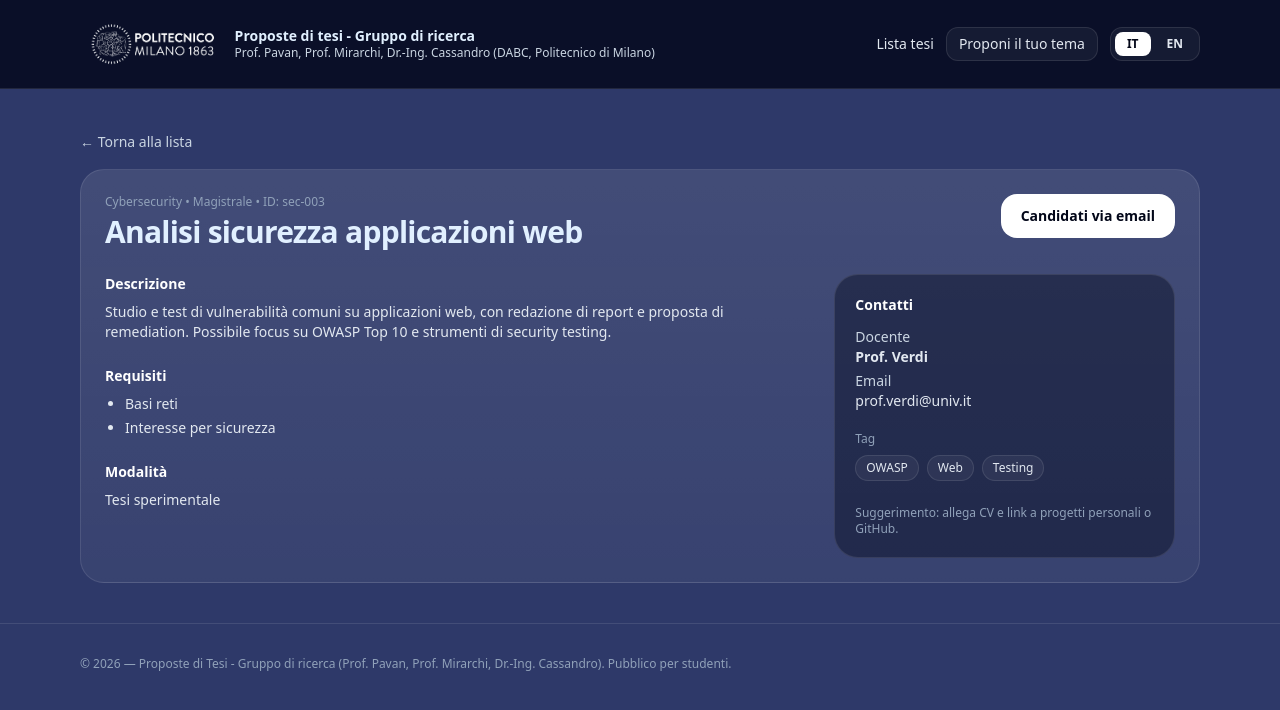
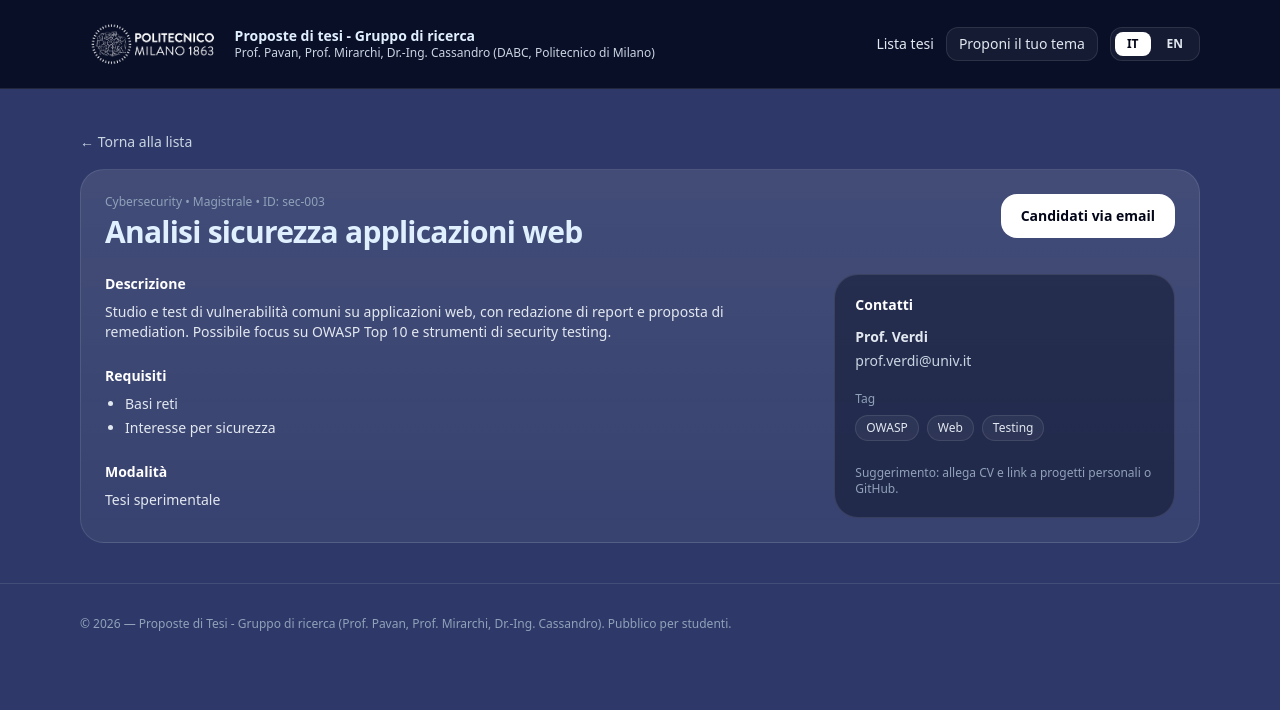
Before and after one commit to Cassa97/tesi-site, a Next.js app: page /tesi-site/tesi/sec-003 in a window 1280 px wide. Shown: the top 710 px of the page. Built offline with nearby package versions, Linux system fonts and the light colour scheme.

Commit message:
Aggiorna gestione contatti multipli nelle tesi

```diff
--- a/src/app/tesi/[id]/page.js
+++ b/src/app/tesi/[id]/page.js
@@ -48,6 +48,18 @@ export default async function TesiDetailPage({ params }) {
   const descrizione = tr(t.descrizioneCompleta, lang) || tr(t.descrizioneBreve, lang);
   const requisiti = trList(t.requisiti, lang);
   const modalita = tr(t.modalita, lang);
+
+  const docenti =
+    Array.isArray(t.docenti) && t.docenti.length > 0
+      ? t.docenti
+      : t.docenteNome
+        ? [
+            {
+              nome: t.docenteNome,
+              email: t.docenteEmail,
+            },
+          ]
+        : [];
 
   return (
     <div>
@@ -101,11 +113,27 @@ export default async function TesiDetailPage({ params }) {
 
           <div className="rounded-3xl border border-white/10 bg-slate-950/40 p-5">
             <h2 className="text-sm font-semibold text-white">{tText.contacts}</h2>
-            <div className="mt-3 text-sm text-slate-200">
-              <div className="text-slate-300">{tText.teacher}</div>
-              <div className="font-semibold">{t.docenteNome}</div>
-              <div className="mt-1 text-slate-300">{tText.email}</div>
-              <div className="break-all">{t.docenteEmail}</div>
+            <div className="mt-3 space-y-4 text-sm text-slate-200">
+              {docenti.length > 0 ? (
+                docenti.map((docente) => (
+                  <div key={docente.email || docente.nome}>
+                    <div className="font-semibold">
+                      {docente.nome}
+                    </div>
+
+                    {docente.email && (
+                      <a
+                        href={`mailto:${docente.email}`}
+                        className="mt-1 block break-all text-slate-300 hover:text-white"
+                      >
+                        {docente.email}
+                      </a>
+                    )}
+                  </div>
+                ))
+              ) : (
+                <div className="text-slate-400">—</div>
+              )}
             </div>
 
             <div className="mt-5">
--- a/src/app/tesi/page.js
+++ b/src/app/tesi/page.js
@@ -42,6 +42,9 @@ export default function TesiListPage() {
       const descrizioneCompleta = tr(t.descrizioneCompleta, lang);
       const modalita = tr(t.modalita, lang);
       const requisiti = trList(t.requisiti, lang);
+      const docentiText = Array.isArray(t.docenti)
+        ? t.docenti.map((d) => `${d.nome || ""} ${d.email || ""}`)
+        : [t.docenteNome || "", t.docenteEmail || ""];
 
       const matchArea = area === defaultArea || areaValue === area;
 
@@ -53,7 +56,8 @@ export default function TesiListPage() {
         descrizioneCompleta,
         modalita,
         ...(t.tags || []),
-        ...requisiti
+        ...requisiti,
+        ...docentiText
       ]
         .join(" ")
         .toLowerCase();
@@ -121,6 +125,18 @@ export default function TesiListPage() {
           const modalita = tr(t.modalita, lang);
           const requisiti = trList(t.requisiti, lang);
 
+          const docenti =
+            Array.isArray(t.docenti) && t.docenti.length > 0
+              ? t.docenti
+              : t.docenteNome
+                ? [
+                    {
+                      nome: t.docenteNome,
+                      email: t.docenteEmail,
+                    },
+                  ]
+                : [];
+
           return (
             <div
               key={t.id}
@@ -186,7 +202,27 @@ export default function TesiListPage() {
               </div>
 
               <div className="mt-4 text-xs text-slate-400">
-                {lang === "en" ? "Contact" : "Contatto"}: {t.docenteNome} — {t.docenteEmail}
+                <span>{lang === "en" ? "Contacts" : "Contatti"}: </span>
+
+                {docenti.length > 0 ? (
+                  docenti.map((docente, index) => (
+                    <span key={docente.email || docente.nome}>
+                      {index > 0 && " • "}
+                      {docente.email ? (
+                        <a
+                          href={`mailto:${docente.email}`}
+                          className="text-slate-300 hover:text-white"
+                        >
+                          {docente.nome}
+                        </a>
+                      ) : (
+                        docente.nome
+                      )}
+                    </span>
+                  ))
+                ) : (
+                  "—"
+                )}
               </div>
             </div>
           );
```
